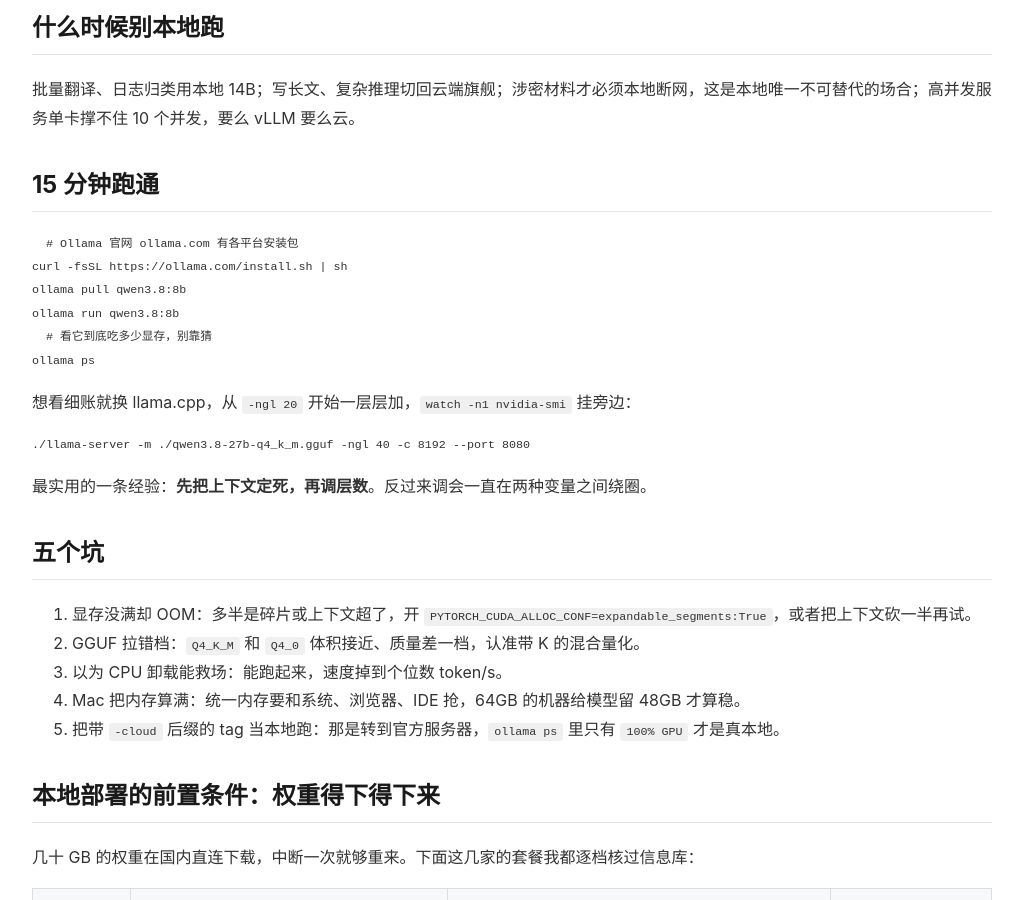
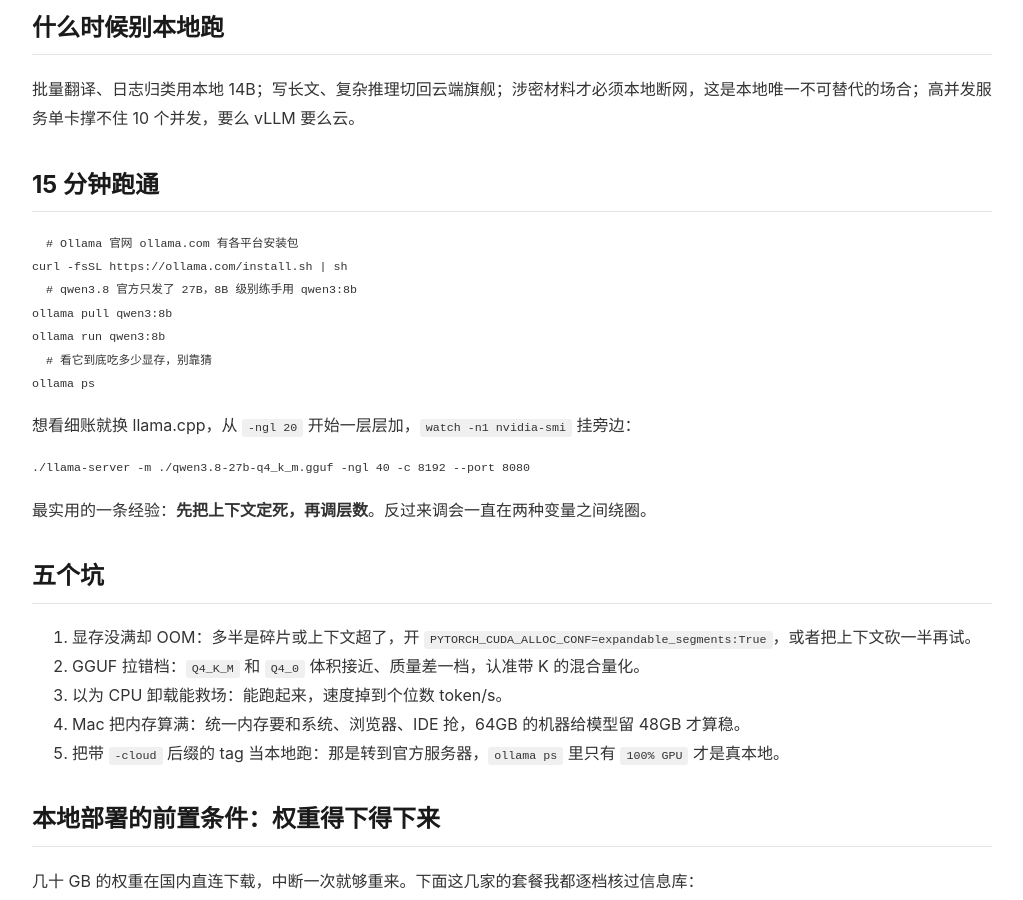
Before and after one commit to yezuofan/free-internet-guide, a Jekyll site: the page built from getting-started/local-llm-vram-guide-2026.md, in a window 1280 px wide and 900 px high, scrolled down 2728 px. Shown: the whole window, without its empty margins (128-1151 px from the left). Built offline with Jekyll 4.4.1, drawn with Linux system fonts in a browser that asks for light colours; our own code applies the rules of GitHub Pages for plain Markdown files.

Commit message:
fix(guides): point quickstart at existing ollama tag qwen3:8b

````diff
--- a/getting-started/local-llm-vram-guide-2026.md
+++ b/getting-started/local-llm-vram-guide-2026.md
@@ -81,8 +81,9 @@ Kimi K3.1 Pro 沿用 K3 的混合专家设计：总参数 2.8 万亿、896 个
 ```bash
   # Ollama 官网 ollama.com 有各平台安装包
 curl -fsSL https://ollama.com/install.sh | sh
-ollama pull qwen3.8:8b
-ollama run qwen3.8:8b
+  # qwen3.8 官方只发了 27B，8B 级别练手用 qwen3:8b
+ollama pull qwen3:8b
+ollama run qwen3:8b
   # 看它到底吃多少显存，别靠猜
 ollama ps
 ```
````
